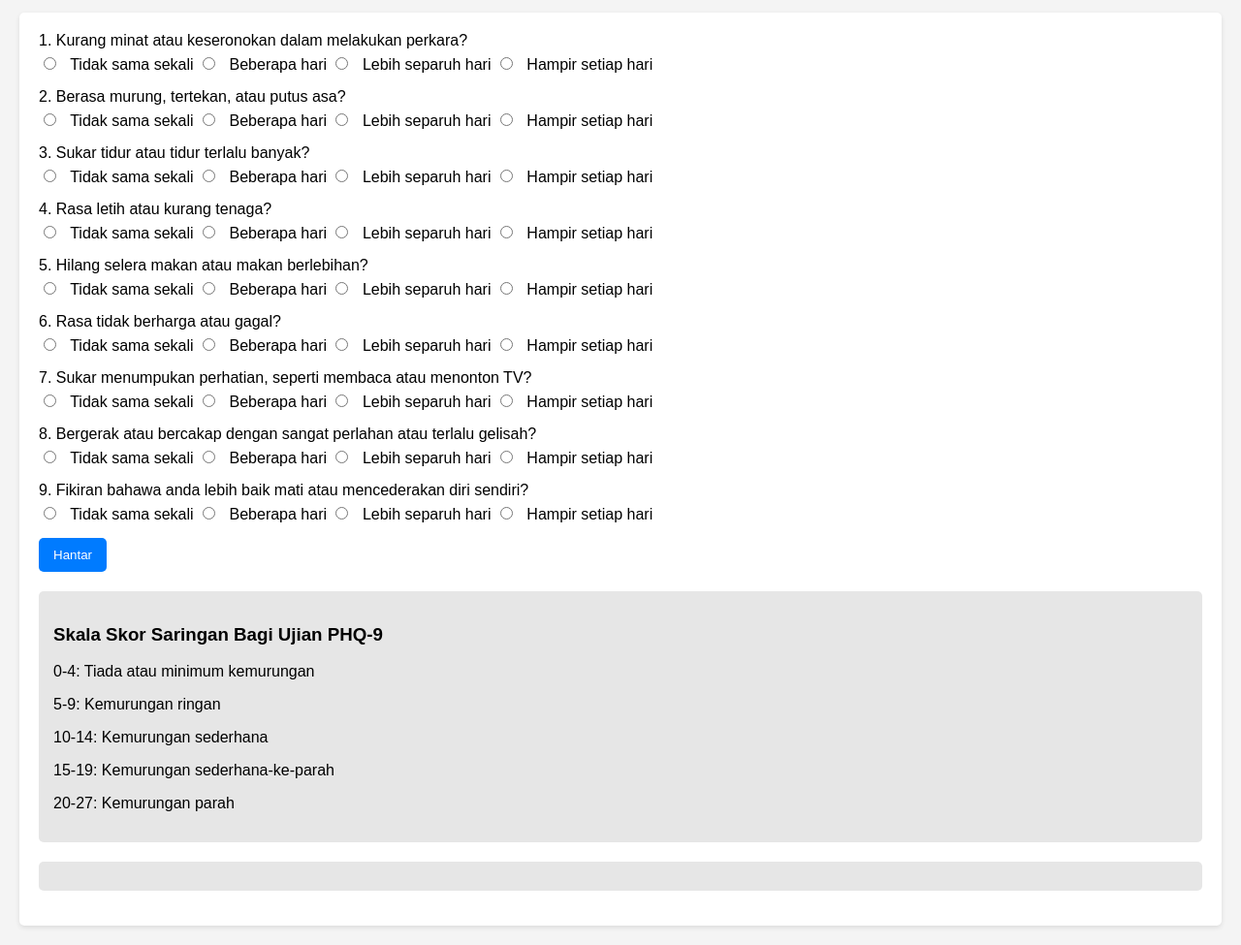
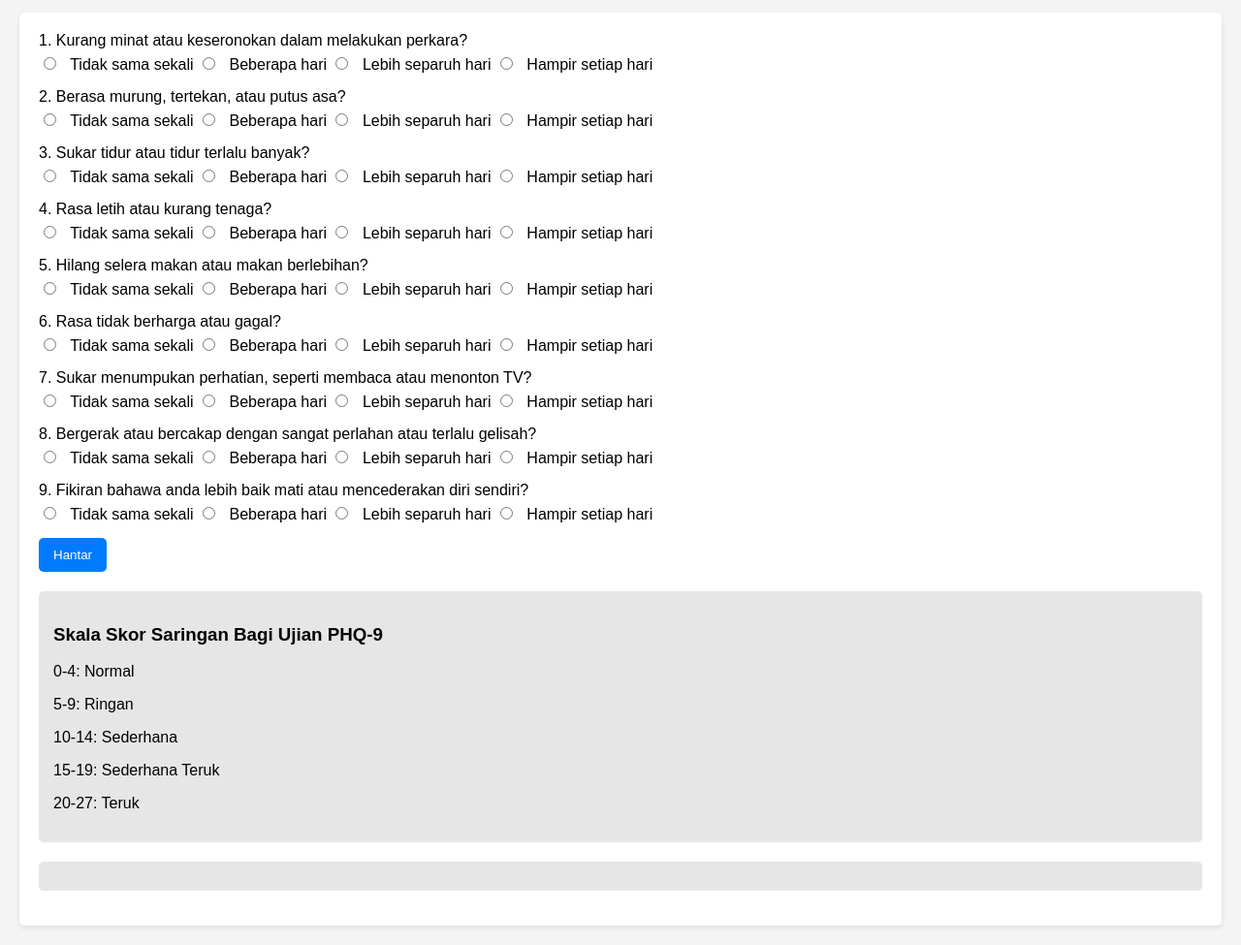
Before and after one commit to Czender78/Unit-PSk, a plain HTML site: page PHQ9.html in a window 1280 px wide. Shown: the part 101-1076 px from the top of the page at 97% size. Drawn offline with Linux system fonts and the light colour scheme.

Commit message:
Update PHQ9.html

```diff
--- a/PHQ9.html
+++ b/PHQ9.html
@@ -3,7 +3,7 @@
 <head>
     <meta charset="UTF-8">
     <meta name="viewport" content="width=device-width, initial-scale=1.0">
-    <title>Kuesioner PHQ-9</title>
+    <title>Soal Selidik PHQ-9</title>
     <style>
         body {
             font-family: Arial, sans-serif;
@@ -128,11 +128,11 @@
 
         <div class="scale">
             <h3>Skala Skor Saringan Bagi Ujian PHQ-9</h3>
-            <p>0-4: Tiada atau minimum kemurungan</p>
-            <p>5-9: Kemurungan ringan</p>
-            <p>10-14: Kemurungan sederhana</p>
-            <p>15-19: Kemurungan sederhana-ke-parah</p>
-            <p>20-27: Kemurungan parah</p>
+            <p>0-4: Normal</p>
+            <p>5-9: Ringan</p>
+            <p>10-14: Sederhana</p>
+            <p>15-19: Sederhana Teruk</p>
+            <p>20-27: Teruk</p>
         </div>
 
         <p id="result"></p>
@@ -158,7 +158,7 @@
                 return;
             }
 
-            let explanations = ["Tiada atau minimum kemurungan.", "Kemurungan ringan.", "Kemurungan sederhana.", "Kemurungan sederhana-ke-parah.", "Kemurungan parah."];
+            let explanations = ["Normal.", "Ringan.", "Sederhana.", "Sederhana Teruk.", "Teruk."];
             let levels = [4, 9, 14, 19, 27];
             interpretation = explanations[levels.findIndex(l => totalScore <= l)];
 
```
